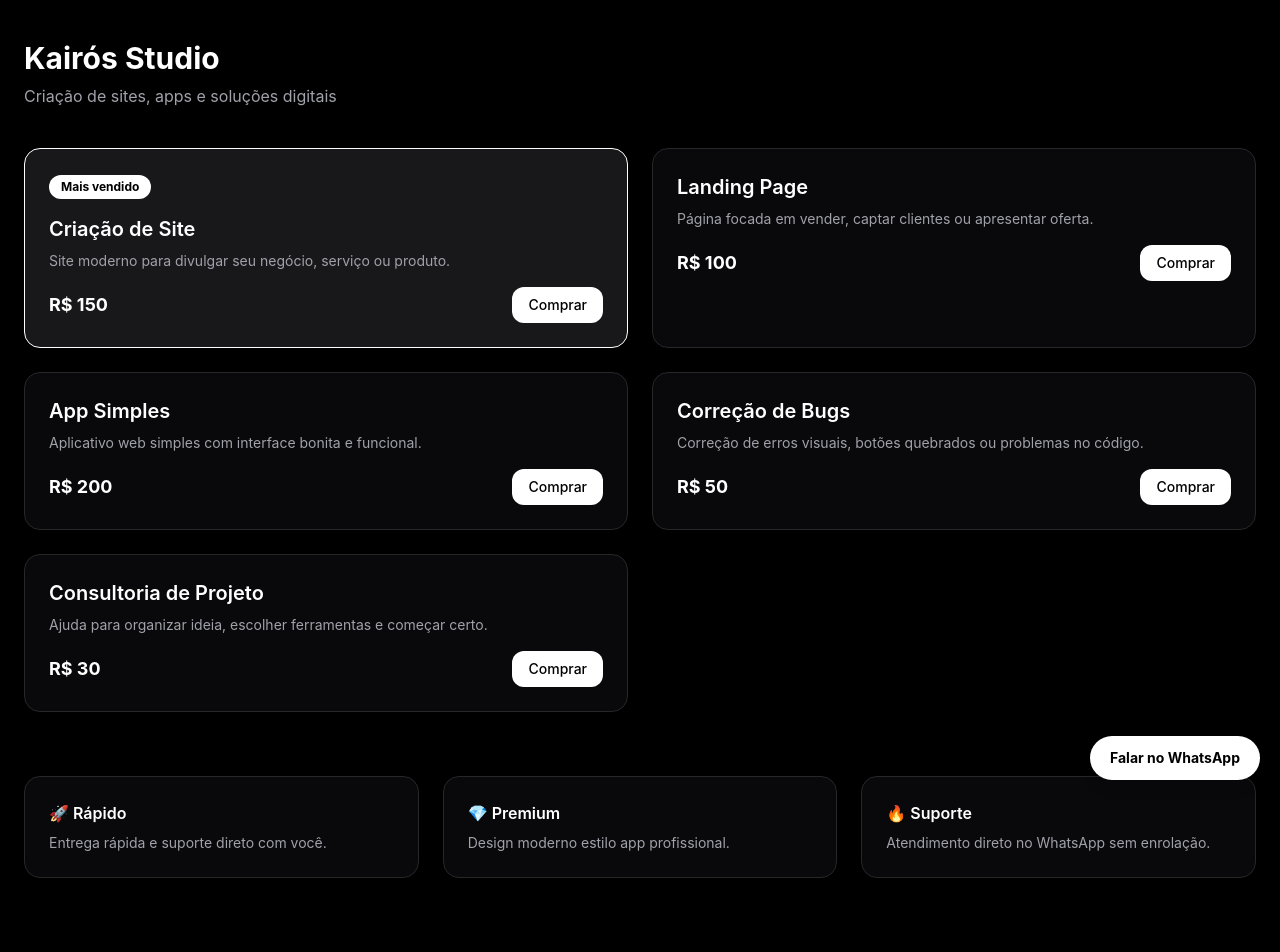
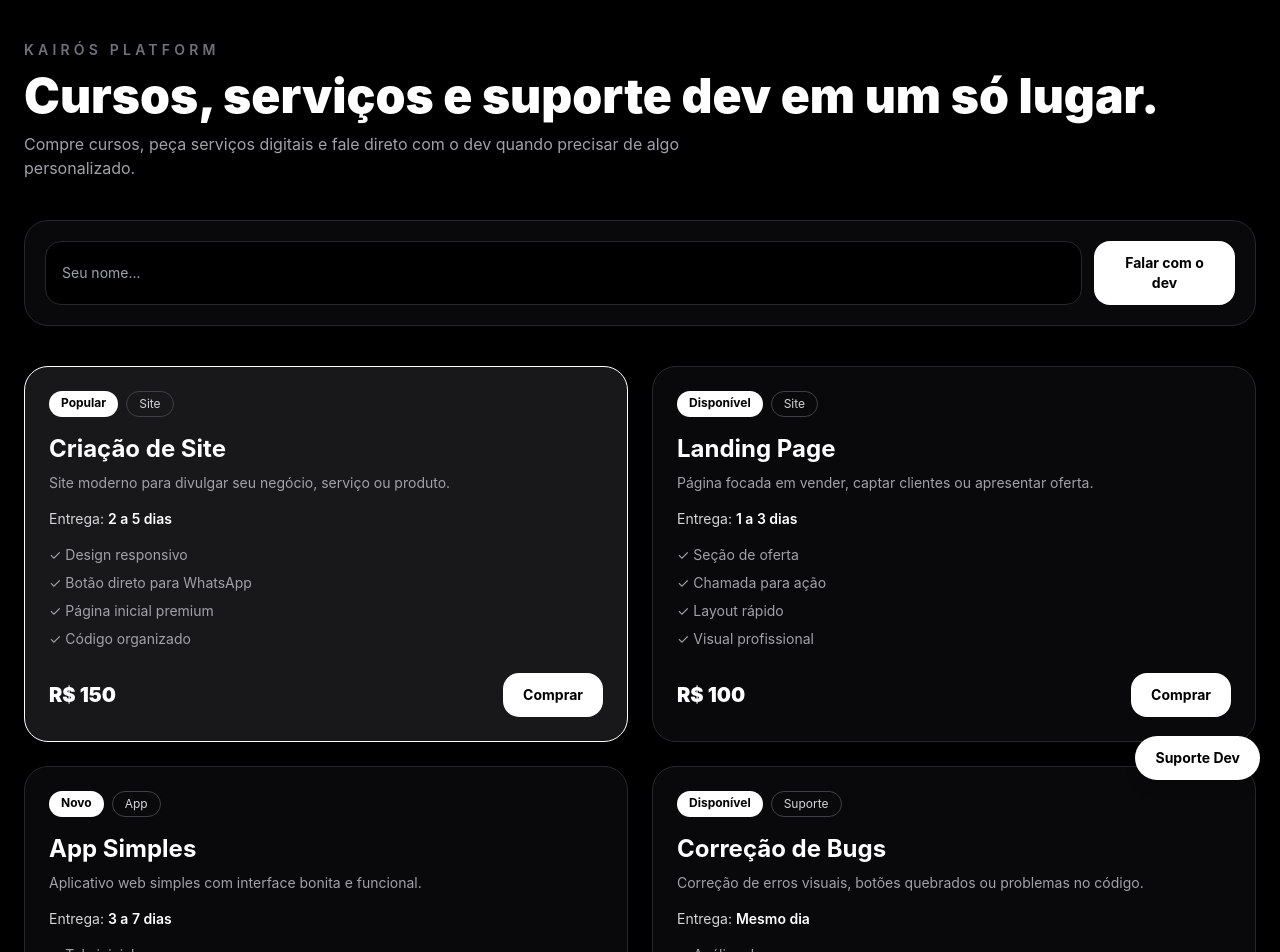
Before and after one commit to thiagodouglas19t-lang/Thklayus-hub, a React (Vite) app: page / in a window 1280 px wide. Shown: the top 952 px of the page. Before the commit the page ends 918 px from the top, so only its background shows below. Built offline with nearby package versions, Linux system fonts and the light colour scheme.

Commit message:
Update App.tsx

```diff
--- a/src/App.tsx
+++ b/src/App.tsx
@@ -1,95 +1,157 @@
+import { useState } from "react";
 import { services } from "./data/services";
 
 export default function App() {
+  const [name, setName] = useState("");
+
+  const phone = "5585992686478";
+
   const handleBuy = (service: { title: string; price: string }) => {
-    const phone = "5585992686478";
+    const message = `Olá! Me chamo ${
+      name || "cliente"
+    } e quero comprar: ${service.title} - ${service.price}`;
 
-    const message = `Olá! Quero comprar o serviço: ${service.title} - ${service.price}`;
+    window.open(
+      `https://wa.me/${phone}?text=${encodeURIComponent(message)}`,
+      "_blank"
+    );
+  };
 
-    const url = `https://wa.me/${phone}?text=${encodeURIComponent(message)}`;
+  const handleContact = () => {
+    const message = `Olá! Me chamo ${
+      name || "cliente"
+    } e quero falar com o dev sobre um projeto.`;
 
-    window.open(url, "_blank");
+    window.open(
+      `https://wa.me/${phone}?text=${encodeURIComponent(message)}`,
+      "_blank"
+    );
+  };
+
+  const getStatusText = (status: string) => {
+    if (status === "popular") return "Popular";
+    if (status === "novo") return "Novo";
+    return "Disponível";
   };
 
   return (
-    <div className="min-h-screen px-6 py-10">
-      {/* Header */}
-      <h1 className="mb-2 text-3xl font-bold">Kairós Studio</h1>
+    <div className="min-h-screen bg-black px-6 py-10 text-white">
+      <header className="mb-10">
+        <p className="mb-3 text-sm font-semibold uppercase tracking-[0.3em] text-zinc-500">
+          Kairós Platform
+        </p>
 
-      <p className="mb-10 text-zinc-400">
-        Criação de sites, apps e soluções digitais
-      </p>
+        <h1 className="mb-3 text-4xl font-black md:text-5xl">
+          Cursos, serviços e suporte dev em um só lugar.
+        </h1>
 
-      {/* Serviços */}
-      <div className="grid gap-6 md:grid-cols-2">
+        <p className="max-w-2xl text-zinc-400">
+          Compre cursos, peça serviços digitais e fale direto com o dev quando
+          precisar de algo personalizado.
+        </p>
+      </header>
+
+      <section className="mb-10 flex flex-col gap-3 rounded-3xl border border-zinc-800 bg-zinc-950 p-5 md:flex-row">
+        <input
+          type="text"
+          placeholder="Seu nome..."
+          value={name}
+          onChange={(event) => setName(event.target.value)}
+          className="w-full rounded-2xl border border-zinc-800 bg-black px-4 py-3 text-sm text-white outline-none transition focus:border-white"
+        />
+
+        <button
+          onClick={handleContact}
+          className="rounded-2xl bg-white px-6 py-3 text-sm font-bold text-black transition hover:scale-[1.02] hover:opacity-90"
+        >
+          Falar com o dev
+        </button>
+      </section>
+
+      <section className="grid gap-6 md:grid-cols-2">
         {services.map((service) => (
-          <div
+          <article
             key={service.id}
-            className={`rounded-2xl border p-6 transition hover:scale-[1.02] ${
+            className={`rounded-3xl border p-6 transition hover:scale-[1.02] ${
               service.highlight
                 ? "border-white bg-zinc-900"
                 : "border-zinc-800 bg-zinc-950"
             }`}
           >
-            {service.highlight && (
-              <span className="mb-4 inline-block rounded-full bg-white px-3 py-1 text-xs font-bold text-black">
-                Mais vendido
+            <div className="mb-4 flex flex-wrap gap-2">
+              <span className="rounded-full bg-white px-3 py-1 text-xs font-bold text-black">
+                {getStatusText(service.status)}
               </span>
-            )}
 
-            <h2 className="mb-2 text-xl font-semibold">{service.title}</h2>
+              <span className="rounded-full border border-zinc-700 px-3 py-1 text-xs text-zinc-300">
+                {service.category}
+              </span>
+            </div>
+
+            <h2 className="mb-2 text-2xl font-bold">{service.title}</h2>
 
             <p className="mb-4 text-sm text-zinc-400">
               {service.description}
             </p>
 
+            <p className="mb-4 text-sm text-zinc-300">
+              Entrega:{" "}
+              <span className="font-semibold text-white">
+                {service.delivery}
+              </span>
+            </p>
+
+            <ul className="mb-6 space-y-2">
+              {service.features.map((feature) => (
+                <li key={feature} className="text-sm text-zinc-400">
+                  ✓ {feature}
+                </li>
+              ))}
+            </ul>
+
             <div className="flex items-center justify-between gap-4">
-              <span className="text-lg font-bold">{service.price}</span>
+              <span className="text-xl font-black">{service.price}</span>
 
               <button
                 onClick={() => handleBuy(service)}
-                className="rounded-xl bg-white px-4 py-2 text-sm font-medium text-black transition hover:opacity-80"
+                className="rounded-2xl bg-white px-5 py-3 text-sm font-bold text-black transition hover:opacity-80"
               >
                 Comprar
               </button>
             </div>
-          </div>
+          </article>
         ))}
-      </div>
+      </section>
 
-      {/* Seção confiança */}
-      <div className="mt-16 grid gap-6 md:grid-cols-3">
-        <div className="rounded-2xl border border-zinc-800 bg-zinc-950 p-6">
-          <h3 className="mb-2 font-semibold">🚀 Rápido</h3>
+      <section className="mt-16 grid gap-6 md:grid-cols-3">
+        <div className="rounded-3xl border border-zinc-800 bg-zinc-950 p-6">
+          <h3 className="mb-2 text-lg font-bold">🎓 Cursos</h3>
           <p className="text-sm text-zinc-400">
-            Entrega rápida e suporte direto com você.
+            Conteúdos digitais para o usuário estudar dentro do app.
           </p>
         </div>
 
-        <div className="rounded-2xl border border-zinc-800 bg-zinc-950 p-6">
-          <h3 className="mb-2 font-semibold">💎 Premium</h3>
+        <div className="rounded-3xl border border-zinc-800 bg-zinc-950 p-6">
+          <h3 className="mb-2 text-lg font-bold">🛒 Pedidos</h3>
           <p className="text-sm text-zinc-400">
-            Design moderno estilo app profissional.
+            Clientes podem pedir artes, sites, apps e serviços personalizados.
           </p>
         </div>
 
-        <div className="rounded-2xl border border-zinc-800 bg-zinc-950 p-6">
-          <h3 className="mb-2 font-semibold">🔥 Suporte</h3>
+        <div className="rounded-3xl border border-zinc-800 bg-zinc-950 p-6">
+          <h3 className="mb-2 text-lg font-bold">⚡ Dev/Admin</h3>
           <p className="text-sm text-zinc-400">
-            Atendimento direto no WhatsApp sem enrolação.
+            Depois vamos criar painel interno para acompanhar pedidos e entregas.
           </p>
         </div>
-      </div>
+      </section>
 
-      {/* Botão fixo */}
-      <a
-        href="https://wa.me/5585992686478?text=Olá! Quero falar sobre um serviço."
-        target="_blank"
-        rel="noreferrer"
+      <button
+        onClick={handleContact}
         className="fixed bottom-5 right-5 rounded-full bg-white px-5 py-3 text-sm font-bold text-black shadow-lg transition hover:scale-105"
       >
-        Falar no WhatsApp
-      </a>
+        Suporte Dev
+      </button>
     </div>
   );
 }
```
